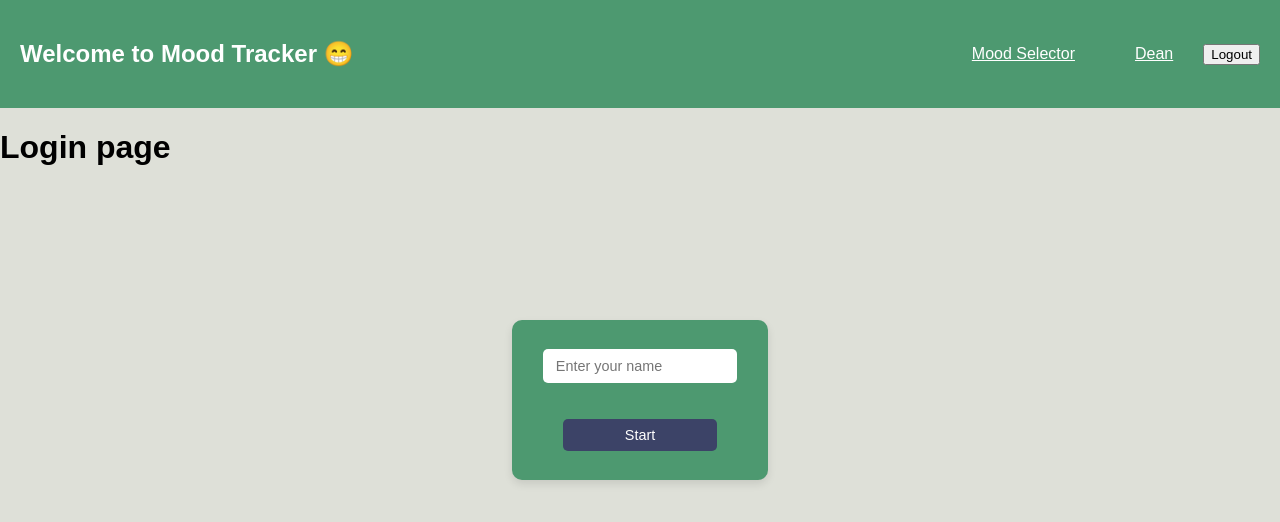
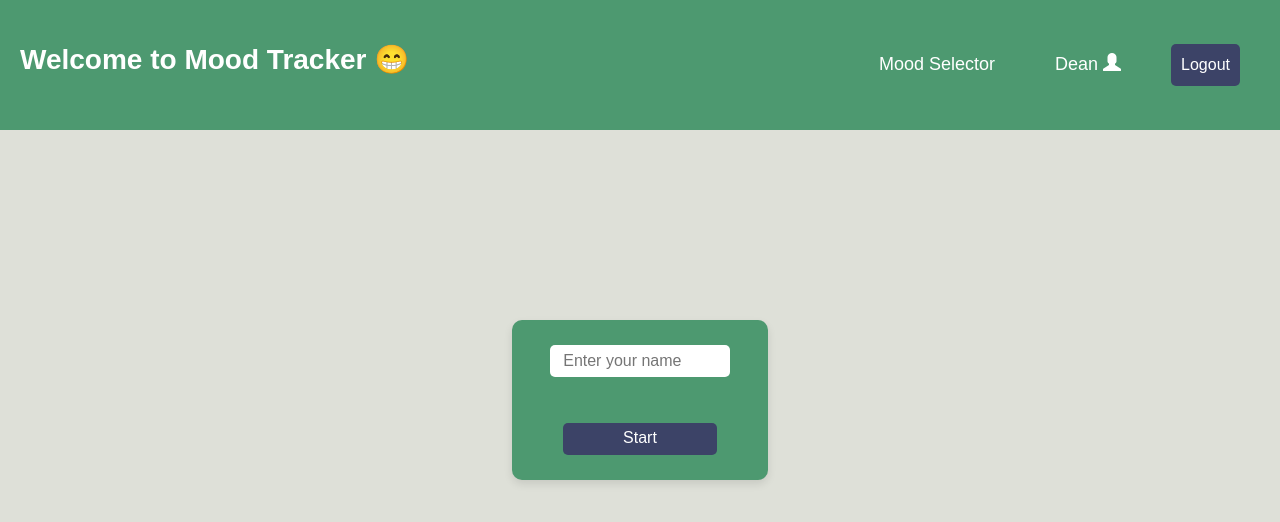
Before and after one commit to zhiyiwang-00/Mood-Tracker, a React (Vite) app: page / in a window 1280 px wide. Shown: the top 522 px of the page. Built offline with nearby package versions, Linux system fonts and the light colour scheme.

Commit message:
Set up profile page style

```diff
--- a/index.html
+++ b/index.html
@@ -6,7 +6,8 @@
     <meta name="viewport" content="width=device-width, initial-scale=1.0" />
     <link rel='stylesheet' type='text/css' media='screen' href='src/index.css'>
     <title>Mood Tracker</title>
-    <script src="https://maxcdn.bootstrapcdn.com/bootstrap/3.4.1/js/bootstrap.min.js"></script>
+    <!-- <script src="https://maxcdn.bootstrapcdn.com/bootstrap/3.4.1/js/bootstrap.min.js"></script> -->
+    <link rel="stylesheet" href="https://maxcdn.bootstrapcdn.com/bootstrap/3.3.7/css/bootstrap.min.css">
 
   </head>
   <body>
--- a/src/App.css
+++ b/src/App.css
@@ -49,9 +49,43 @@ body {
   padding: 40px 20px;
 }
 .nav-bar .title {
-  font-size: 1.5em;
+  font-size: 2em;
   font-weight: bold;
 }
+
+.nav_table {
+  /* display: flex; */
+  /* justify-content: space-between; */
+  /* align-items: center; */
+  /* background-color: #4d9970; */
+  color: white;
+  padding: 30px;
+  text-decoration: none;
+  font-size: large;
+}
+
+.nav_table:hover{
+  color: #0f4227;
+  text-decoration: none;
+}
+
+#logout_button{
+  background-color: #3c4367;
+  color: white;
+  border: none;
+  border-radius: 5px;
+  font-size: medium;
+  cursor: pointer;
+  transition: background-color 0.1s;
+  margin-right: 20px;
+  margin-left: 20px;
+  padding: 10px;
+}
+
+#logout_button:hover {
+  background-color: #555;
+}
+
 .login-window {
   background-color: #4d9970;
   border-radius: 10px;
@@ -70,13 +104,15 @@ body {
   flex-direction: column; /* Stack items vertically */
   justify-content: center; /* Center items vertically */
   align-items: center; /* Center items horizontally */
+  font-size: medium;
 }
+
 .login-window input{
   width: 70%;
   height: 20%;
   border: none;
   border-radius: 5px;
-  font-size: 90%;
+  /* font-size: 90%; */
   padding-left: 5%;
 }
 .login-window button {
@@ -86,7 +122,7 @@ body {
   color: white;
   border: none;
   border-radius: 5px;
-  font-size: 90%;
+  /* font-size: 90%; */
   cursor: pointer;
   transition: background-color 0.1s;
 }
@@ -94,82 +130,71 @@ body {
   background-color: #555;
 }
 
-.nav_table {
-  /* display: flex; */
-  /* justify-content: space-between; */
-  /* align-items: center; */
-  /* background-color: #4d9970; */
-  color: white;
-  padding: 30px;
+
+.container{
+  display: flex;
+  flex-direction: row; /* Stack the blocks vertically */
+  width: 100%;
+  height: 90vh;
 }
 
-/* .login-window input{
+.container p, span{
+  display: inline-block;
+  font-size: large;
+  font-weight: 600;
+}
+
+.mood-history-display{
+  display: flex;
+  flex-direction: column;
+  width: 20%;
+  height: 90%;
+  margin-top: 2%;
+  margin-left: 20%;
+  border-radius: 10px;
+  background-color:#4d9970 ;
+  padding: 2%;
+}
+
+.mood-history-display ul{
+  list-style-type: none;
+  font-size:2vw;
+}
+
+.mood-history-display button{
+  display: flex;
   position: absolute;
-  top:0;
-  bottom: 0;
-  left: 0;
-  right: 0;
-  margin: auto;
-} */
-/*
-.login-window {
-  background-color: white;
-  border: 1px solid #ccc;
-  border-radius: 10px;
-  /* box-shadow: 0 4px 8px rgba(0, 0, 0, 0.1); */
-  /* width: 20%;
-  height: 20%; */
-  /* margin: 0 auto; */
-  /* padding: 20px; */
-  /* text-align: center; */
-/* } */
-/* .login-window input{
-  width: 100%;
-  padding: 10px;
-  margin: 10px 0;
-  border: 1px solid #ccc;
-  border-radius: 5px;
-  font-size: 16px;
-}
-.login-window button {
-  width: 100%;
-  padding: 10px;
-  background-color: #333;
+  bottom: 5%;
+  background-color: #3c4367;
   color: white;
   border: none;
   border-radius: 5px;
-  font-size: 16px;
+  font-size: medium;
   cursor: pointer;
-  transition: background-color 0.3s;
+  transition: background-color 0.1s;
+  margin-right: 20px;
+  margin-left: 20px;
+  padding: 10px;
 }
-.login-window button:hover {
+
+.mood-history-display button:hover{
   background-color: #555;
-} */
-/* .top-bar .navigation {
+}
+
+.affirmation-display{
   display: flex;
-  gap: 15px;
+  flex-direction: column;
+  width: 40%;
+  height: 90%;
+  margin-top: 2%;
+  margin-left: 3%;
+  border-radius: 10px;
+  background-color:#4d9970;
+  padding: 2%;
 }
-.top-bar .navigation a {
-  text-decoration: none;
-  color: white;
-  padding: 8px 12px;
-  border-radius: 5px;
-  transition: background-color 0.3s;
+
+.affirmation-display img{
+  width: 90%;
+  display: block;
+  margin: 0 auto;
 }
-.top-bar .navigation a:hover {
-  background-color: #555;
-} */
-/* .top-bar .navigation {
-  display: flex;
-  gap: 15px;
-}
-.top-bar .navigation a {
-  text-decoration: none;
-  color: white;
-  padding: 8px 12px;
-  border-radius: 5px;
-  transition: background-color 0.3s;
-}
-.top-bar .navigation a:hover {
-  background-color: #555;
-} */
--- a/src/App.jsx
+++ b/src/App.jsx
@@ -7,7 +7,7 @@ import {
 import { Navbar } from "./components/navbar";
 import { Startup } from "./pages/startupPage";
 // import { MoodSelector } from "./pages/moodSelectorPage";
-// import { Profile } from "./pages/profilePage";
+import { Profile } from "./pages/profilePage";
 import './App.css'
 
 function App() {
@@ -18,8 +18,8 @@ function App() {
       <Navbar />
       <Routes>
         <Route exact path="/" element={<Startup />} />
-        {/* <Route path="/mood_selector" element={<MoodSelector />} />
-        <Route path="/profile" element={<Profile />} />  */}
+        {/* <Route path="/mood_selector" element={<MoodSelector />} /> */}
+        <Route path="/profilePage" element={<Profile />} />
       </Routes>
     </BrowserRouter>
     </>
--- a/src/components/navbar.jsx
+++ b/src/components/navbar.jsx
@@ -18,12 +18,13 @@ export function Navbar() {
       </div> */}
 
       <div className="nav-bar">
-          <div className="title">Welcome to Mood Tracker 😁</div>
+          <p className="title">Welcome to Mood Tracker 😁</p>
           <div className="navigation">
             {/* TODO: set startupPage as default page*/}
             <a href="/moodSelectorPage" className="nav_table">Mood Selector</a>
-            <a href="/profilePage" className="nav_table">Dean</a>
-            <button className="logout_button">Logout</button> {/*Go back to startup page when click on*/}
+            <a href="/profilePage" className="nav_table">Dean <i className="glyphicon glyphicon-user"></i>
+            </a>
+            <button id="logout_button">Logout</button> {/*Go back to startup page when click on*/}
       </div>
       </div>
       </>
--- a/src/pages/profilePage.jsx
+++ b/src/pages/profilePage.jsx
@@ -0,0 +1,29 @@
+export function Profile(){
+    return (
+        <>
+        {/* <h1>Login page</h1>
+        <div className="login-window">
+          <input type="text" placeholder="Enter your name" />
+          <br /><br />
+          <button>Start</button>
+        </div> */}
+
+        <div className="container">
+            <div className="mood-history-display">
+                <p>Mood Log History</p>
+                <ul id="mood_history">
+                    <li>😪</li>
+                </ul>
+                <button id="clear_history">Clear Mood Log History</button>
+            </div>
+            <div className="affirmation-display">
+                <span>Your overall mood has been: <span id="mood_overall" style={{color: "white"}}>Positive</span></span>
+                <br></br>
+                <img id="affirmation_image" src="https://cdn.glitch.global/adbe5892-a5eb-4b05-b388-c0923bb80a52/The%20Introvert%E2%80%99s%20Guide%20to%20Avoiding%20People.png?v=1733472878376" alt="Positive affirmation" style={{width: "80%"}}/>
+                <span></span>
+            </div>
+        </div>
+
+        </>
+      )
+};
--- a/src/pages/startupPage.jsx
+++ b/src/pages/startupPage.jsx
@@ -1,7 +1,6 @@
 export function Startup(){
     return (
         <>
-        <h1>Login page</h1>
         <div className="login-window">
           <input type="text" placeholder="Enter your name" />
           <br /><br />
```
Also changed, not shown: src/assets/user_icon.jpg (deleted).
